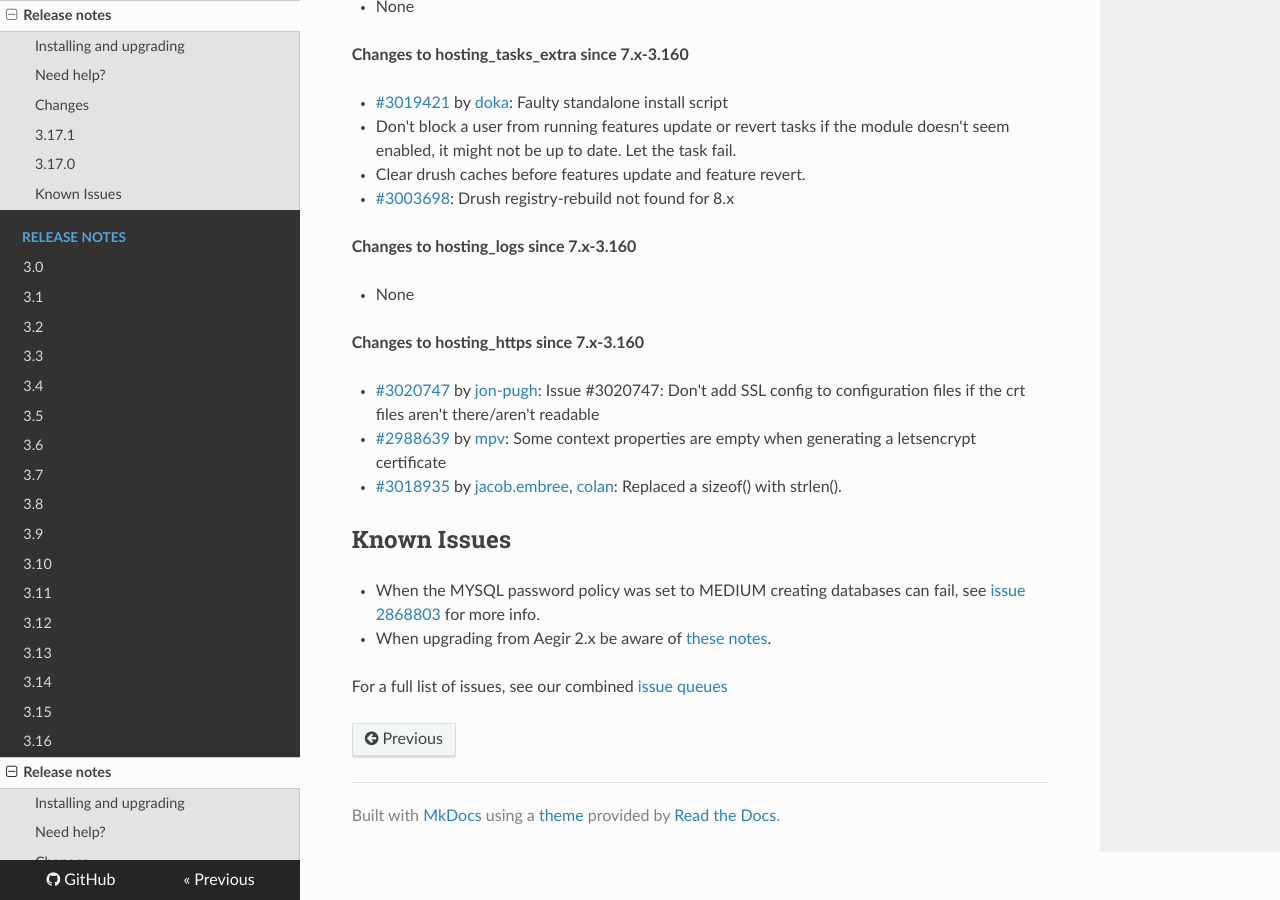
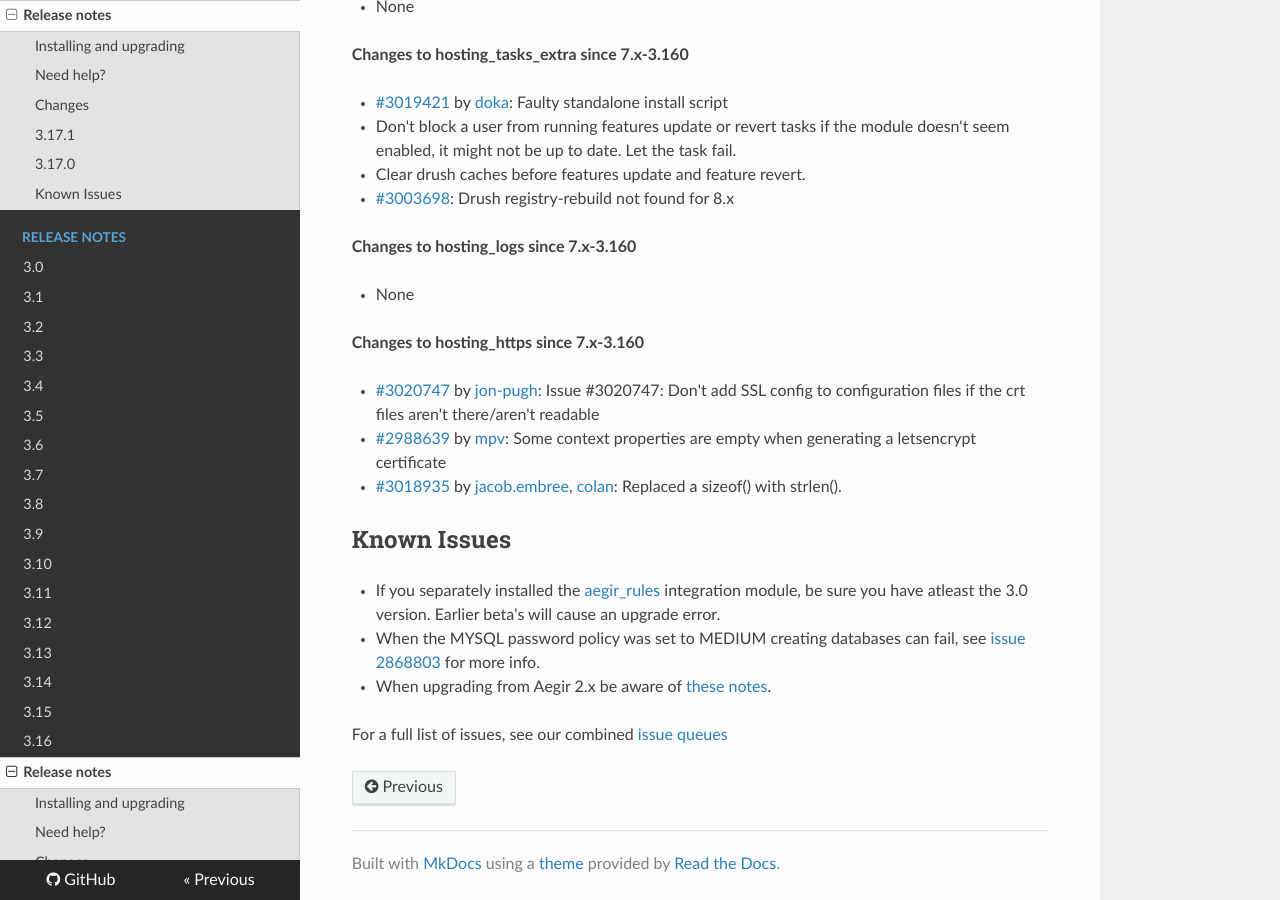
Before and after one commit to aegir-project/documentation, an MkDocs documentation site: the page built from docs/release-notes/3.17.md, in a window 1280 px wide and 900 px high, scrolled down 2917 px. Built offline with MkDocs 1.6.1, drawn with Linux system fonts in a browser that asks for light colours; nearby versions of some CDN libraries; old or Windows-style settings are respelled for this version of MkDocs.

Commit message:
Add upgrade note

```diff
--- a/docs/release-notes/3.17.md
+++ b/docs/release-notes/3.17.md
@@ -140,6 +140,7 @@ Changes
 
 Known Issues
 ------------
+* If you separately installed the [aegir_rules](https://www.drupal.org/project/aegir_rules) integration module, be sure you have atleast the 3.0 version. Earlier beta's will cause an upgrade error.
 * When the MYSQL password policy was set to MEDIUM creating databases can fail, see [issue 2868803](https://www.drupal.org/project/hostmaster/issues/2868803) for more info.
 * When upgrading from Aegir 2.x be aware of [these notes](../install/upgrade/#major-upgrade-from-aegir-6x-2x).
 
```
